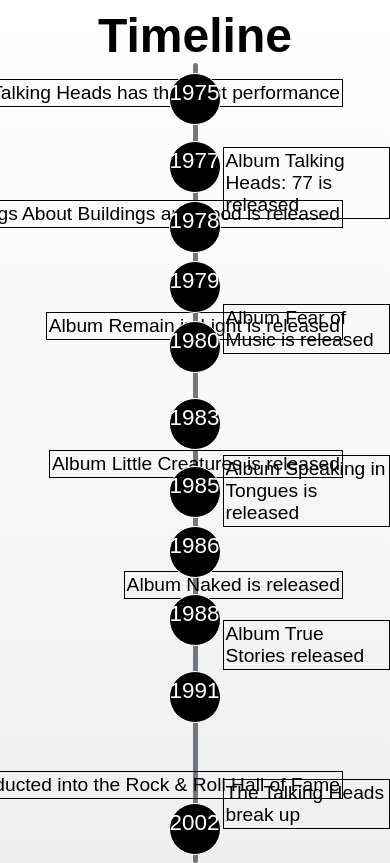
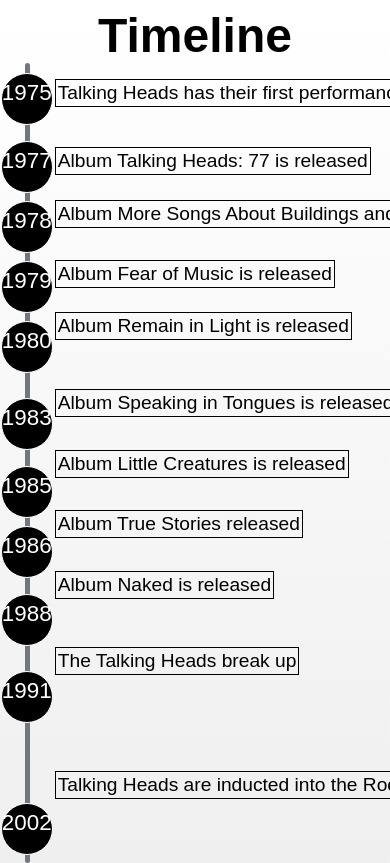
Before and after one commit to kgdiem/tribute-page, a plain HTML site: page index.html in a window 390 px wide. Shown: the part 2172-3035 px from the top of the page. Drawn offline with Linux system fonts and the light colour scheme; a web font is replaced by a local one.

Commit message:
reset if bigger than 780 width

```diff
--- a/index.html
+++ b/index.html
@@ -32,7 +32,7 @@
         <section id="timeline">
             <div>
                 <h2>Timeline</h2>
-
+                <div id="timeline-container">
                     <div id="line"></div>
 
                     <div id="labels-left">
@@ -151,6 +151,7 @@
                         </div>
                     </div>
                 </div>
+            </div>
         </section>
     </body>
 
--- a/resources/css/index.css
+++ b/resources/css/index.css
@@ -88,6 +88,7 @@
 .label p{
     margin: 0;
     display: inline-block;
+    white-space: nowrap;
 }
 
 #dots{
@@ -119,6 +120,21 @@
     background: #efefef;
 }
 
+@media screen and (max-width: 780px){
+    #timeline{
+        overflow-x: scroll;
+    }
+
+    #timeline-container{
+        text-align: left;
+        margin-left: 15px;
+    }
+
+    #dots{
+        text-align: center;
+    }
+}
+
 @media screen and (max-width: 450px){
     #header h1{
         font-size: 4em;
--- a/resources/js/index.js
+++ b/resources/js/index.js
@@ -7,6 +7,7 @@
 document.getElementsByTagName('head')[0].appendChild(fontTag);
 
 addDotPositioning();
+window.onresize = checkMobileTimeline;
 
 function addDotPositioning(){
     const dotElements = document.getElementsByClassName('dot');
@@ -59,6 +60,8 @@
     else{
         leftLabels.shift().style.marginTop = lastDotMargin + lastMargin + (dotHeight*1.37);
     }
+
+    checkMobileTimeline();
 }
 
 function getDotYear(dot){
@@ -80,3 +83,19 @@
 
     return marginPerYear < 0 ? 0 : marginPerYear;
 }
+
+function checkMobileTimeline(){
+
+    const leftLabelDiv = document.querySelector('#labels-left');
+
+    if(document.body.clientWidth <= 780){
+        const rightLabelsMargin = getComputedStyle(document.querySelector('#labels-right')).marginLeft;
+
+        leftLabelDiv.style.marginLeft = rightLabelsMargin;
+        leftLabelDiv.style.textAlign = 'left';
+    }
+    else{
+        leftLabelDiv.style.marginLeft = '-380px';
+        leftLabelDiv.style.textAlign = 'right';
+    }
+}
```
Lines whose indentation alone changed are shown as unchanged.
